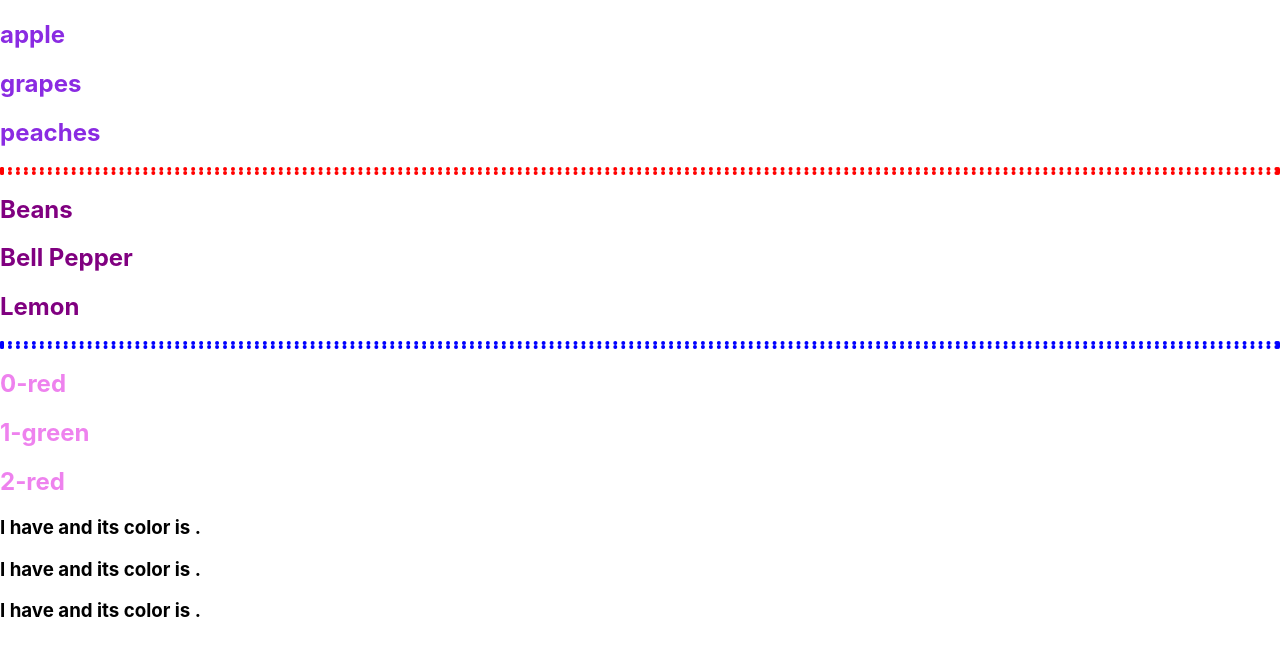
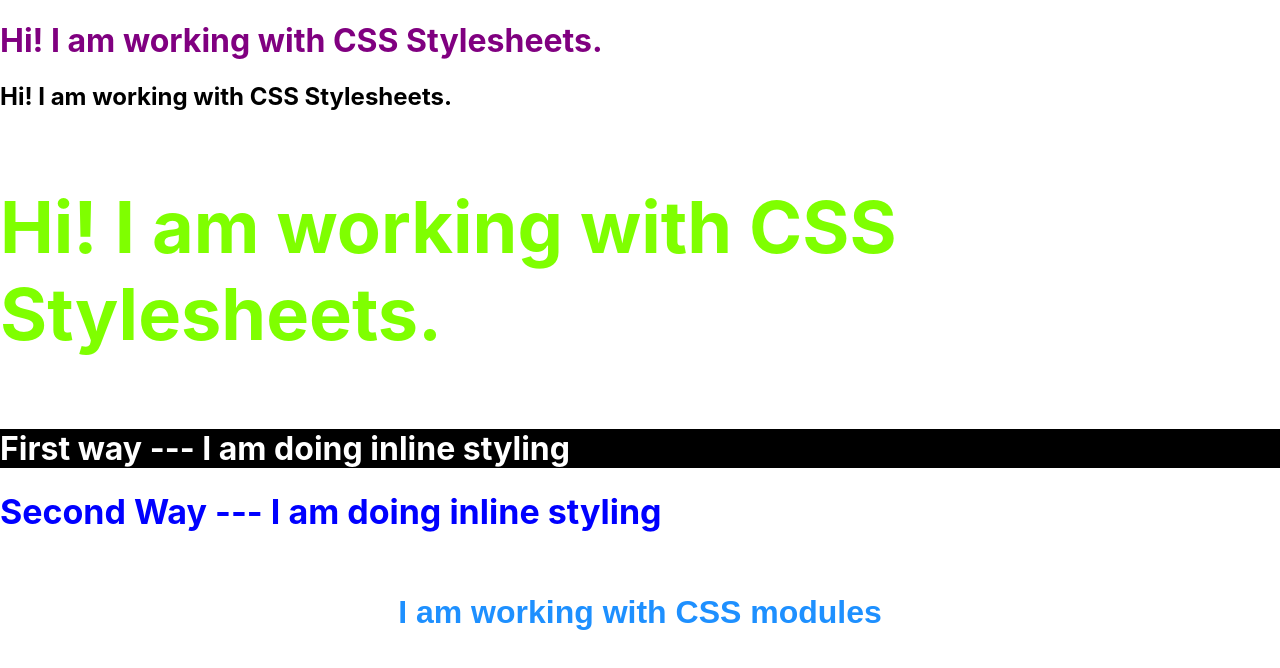
Before and after one commit to Bavneet-kaur/ReactJS, a React (Create React App) app: page / in a window 1280 px wide. Shown: the top 668 px of the page. Built offline with nearby package versions, Linux system fonts and the light colour scheme.

Commit message:
styling with CSS

```diff
--- a/src/App.js
+++ b/src/App.js
@@ -14,10 +14,13 @@ import ParentComp from "./Components/ParentComp";
 import CondClass from "./Components/CondClass.js";
 import List01 from "./Components/List01.js";
 import List02 from "./Components/List02.js";
+import Stylesheets from "./Components/Stylesheets.js";
 
 function App() {
   return (
     <div className="App">
+      <Stylesheets primary = {false}/> {/**o/p will be in 'black' */}
+      {/**<Stylesheets primary = {true}/>*/} {/**o/p will be in 'orange' */}
       {/* <h1>BAVNEET KAUR</h1> */}
       {/* to use the function 'FunComp' we simply call it by self closing html tag
       (if there is no content between them)*/}
@@ -41,8 +44,8 @@ function App() {
       <EventBind/>
       <ParentComp/>
       <CondClass/> */}
-      <List01/>
-      <List02/>
+      {/* <List01/>
+      <List02/> */}
     </div>
   );
 }
--- /dev/null
+++ b/src/Components/Stylesheets.css
@@ -0,0 +1,10 @@
+.primary {
+    color: orange;
+}
+.secondary {
+    color: purple;
+}
+.font-xl{
+    color:chartreuse;
+    font-size: 72px;
+}
--- /dev/null
+++ b/src/Components/Stylesheets.js
@@ -0,0 +1,44 @@
+import React from "react";
+import "./Stylesheets.css";
+import style from "./Stylesheets.module.css"
+
+/**'styling' object  is created for inline styling*/
+const styling = {
+  fontSize: "34px",
+  color: "blue",
+};
+
+function Stylesheets(props) {
+  /**to apply css conditionally based on state or props */
+  let className = props.primary ? "primary" : "";
+  return (
+    <div>
+      {/**first method ---> CSS stylesheets*/}
+      <div>
+        <h1 className="secondary">Hi! I am working with CSS Stylesheets.</h1>
+        <h2 className={className}>Hi! I am working with CSS Stylesheets.</h2>
+        {/* to add multiple classes for styling */}
+        <h3 className={`${className} font-xl`}>
+        Hi! I am working with CSS Stylesheets.
+        </h3>
+      </div>
+
+      {/**second method ---> inline styling  */}
+      <div>
+        <h1 style={{ color: "white", backgroundColor: "black" }}>
+          First way --- I am doing inline styling
+        </h1>
+        <h1 style={styling}>Second Way --- I am doing inline styling</h1>
+      </div>
+
+      {/** third method ---> CSS modules */}
+      {/* you need to import 'Stylesheets.module.css' in 'Stylesheets.js' component */}
+      <div>
+      <h1 className={style.bigblue}>I am working with CSS modules</h1>
+      </div>
+
+    </div>
+  );
+}
+
+export default Stylesheets;
--- /dev/null
+++ b/src/Components/Stylesheets.module.css
@@ -0,0 +1,6 @@
+.bigblue {
+    color: DodgerBlue;
+    padding: 40px;
+    font-family: Sans-Serif;
+    text-align: center;
+  }
```
